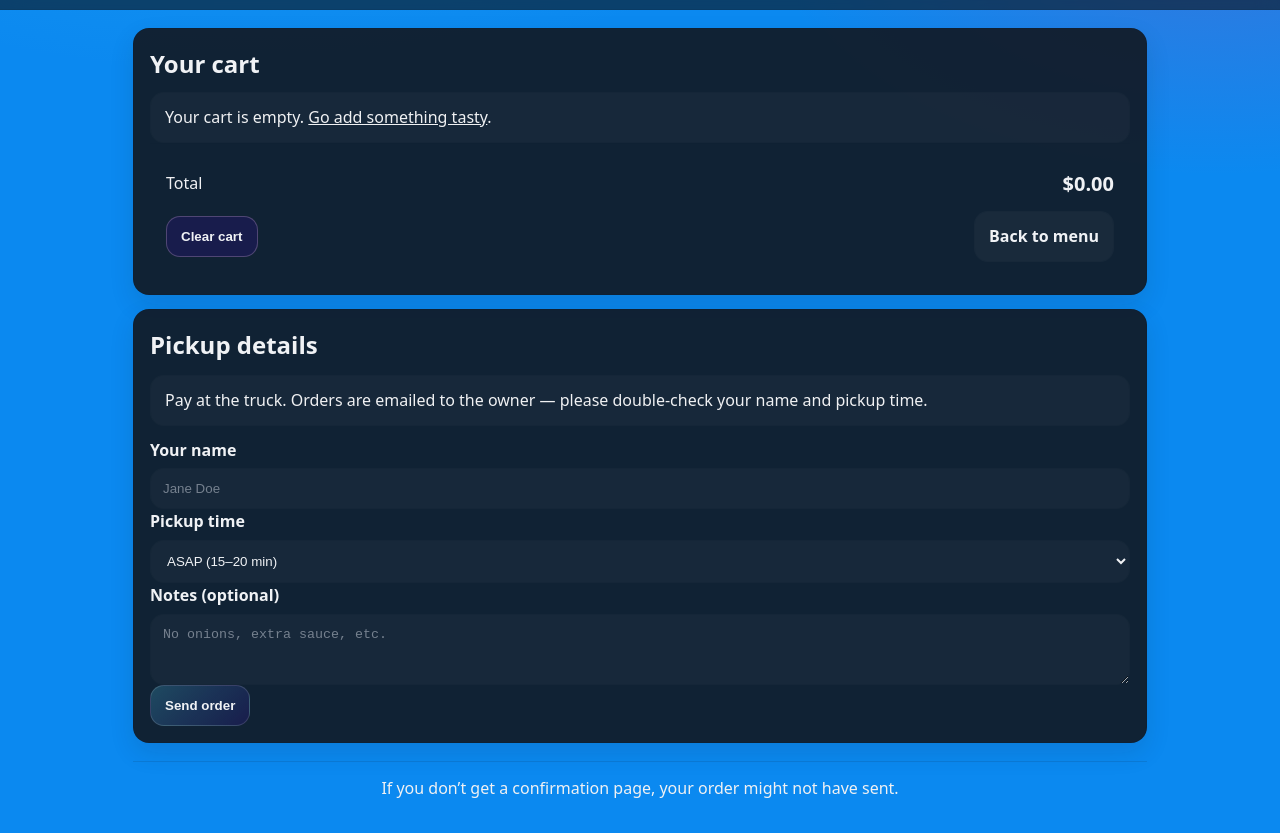
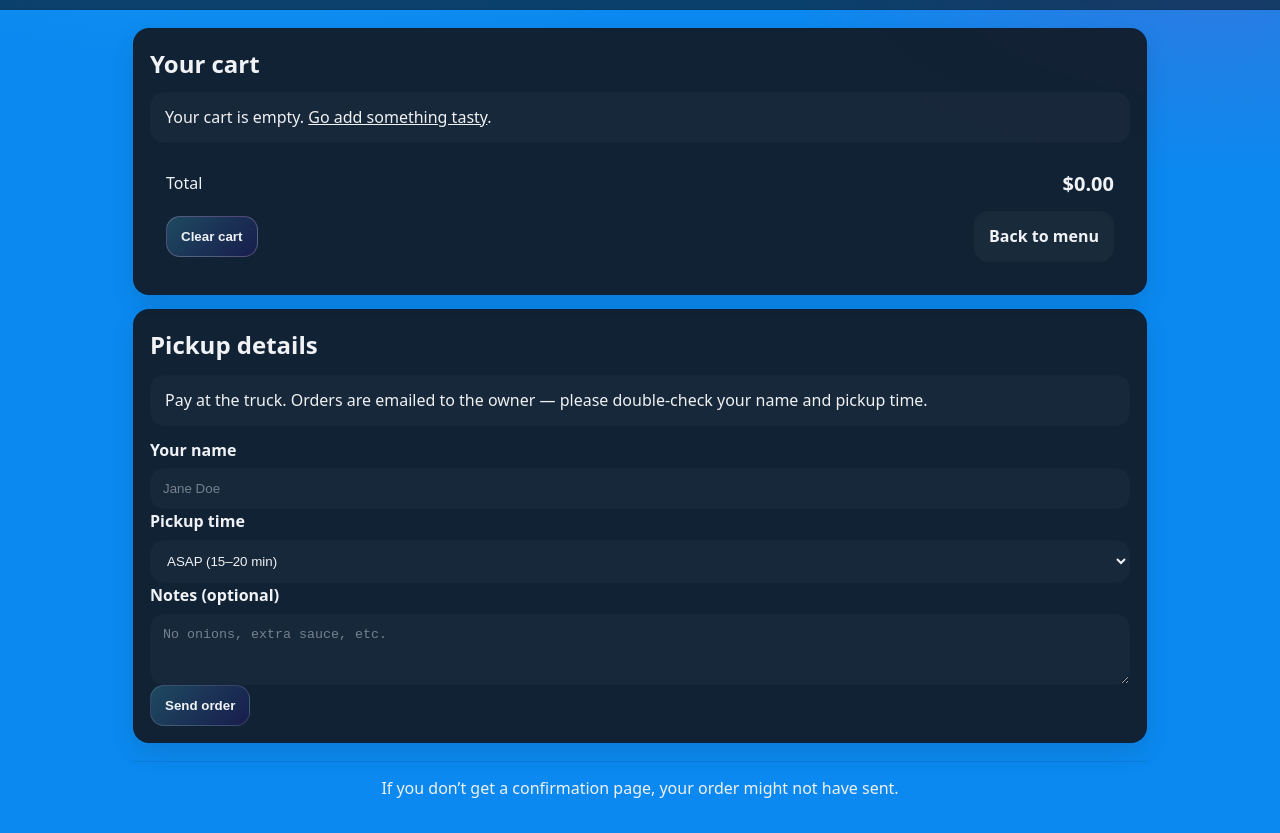
Before and after one commit to Taikinjo/foodtruck, a plain HTML site: page cart.html in a window 1280 px wide. Shown: the part 74-907 px from the top of the page. Drawn offline with Linux system fonts and the light colour scheme.

Commit message:
fixed btn color

```diff
--- a/css/styles.css
+++ b/css/styles.css
@@ -102,7 +102,7 @@ img{max-width:100%;display:block}
   border-color: rgba(255,255,255,.14);
 }
 .btn.danger{
-  background: rgba(62, 8, 187, 0.18);
+  background: linear-gradient(135deg, rgba(76,201,240,.24), rgba(62, 8, 187, 0.18));
   border-color: rgba(276,201,240,.24);
 }
 
```
